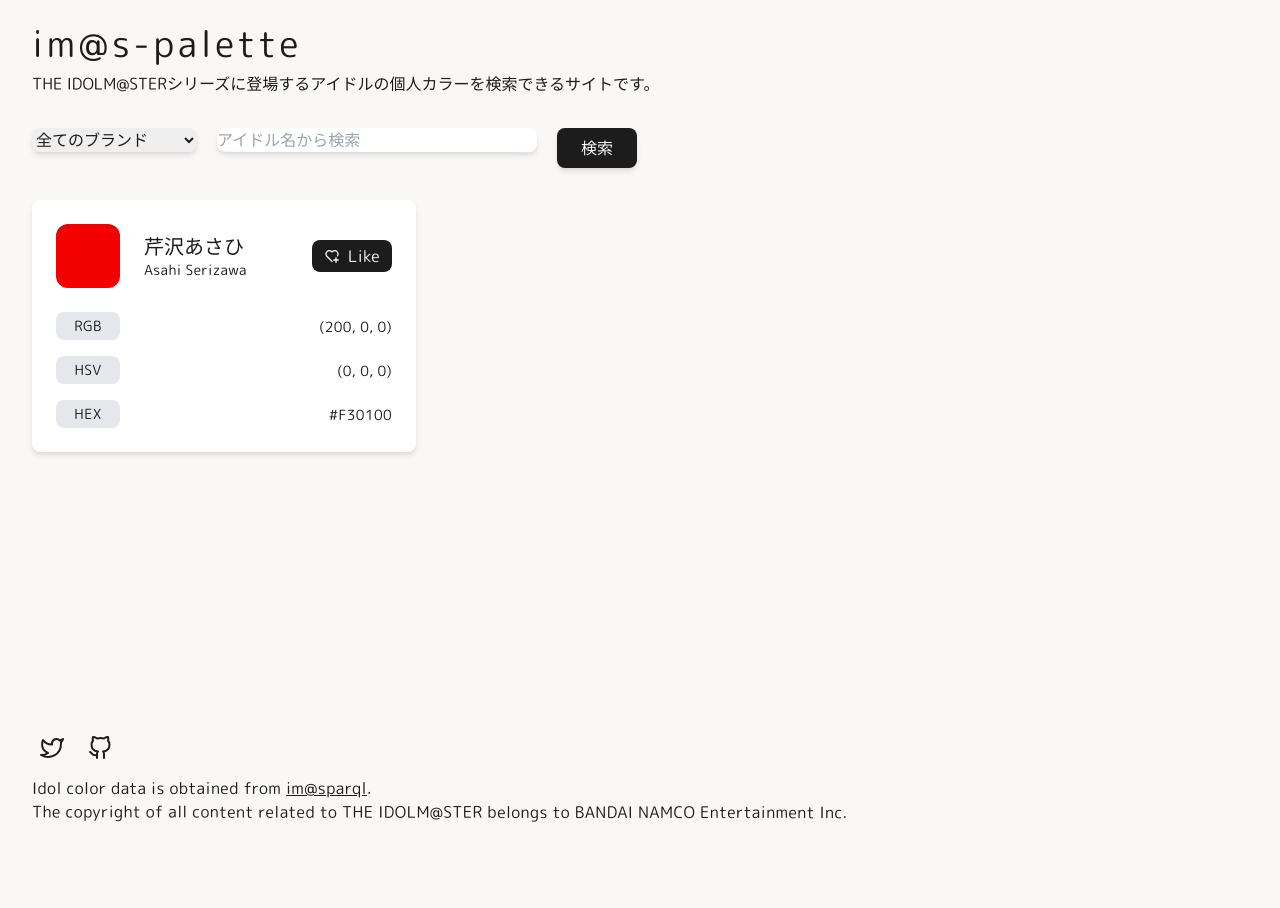
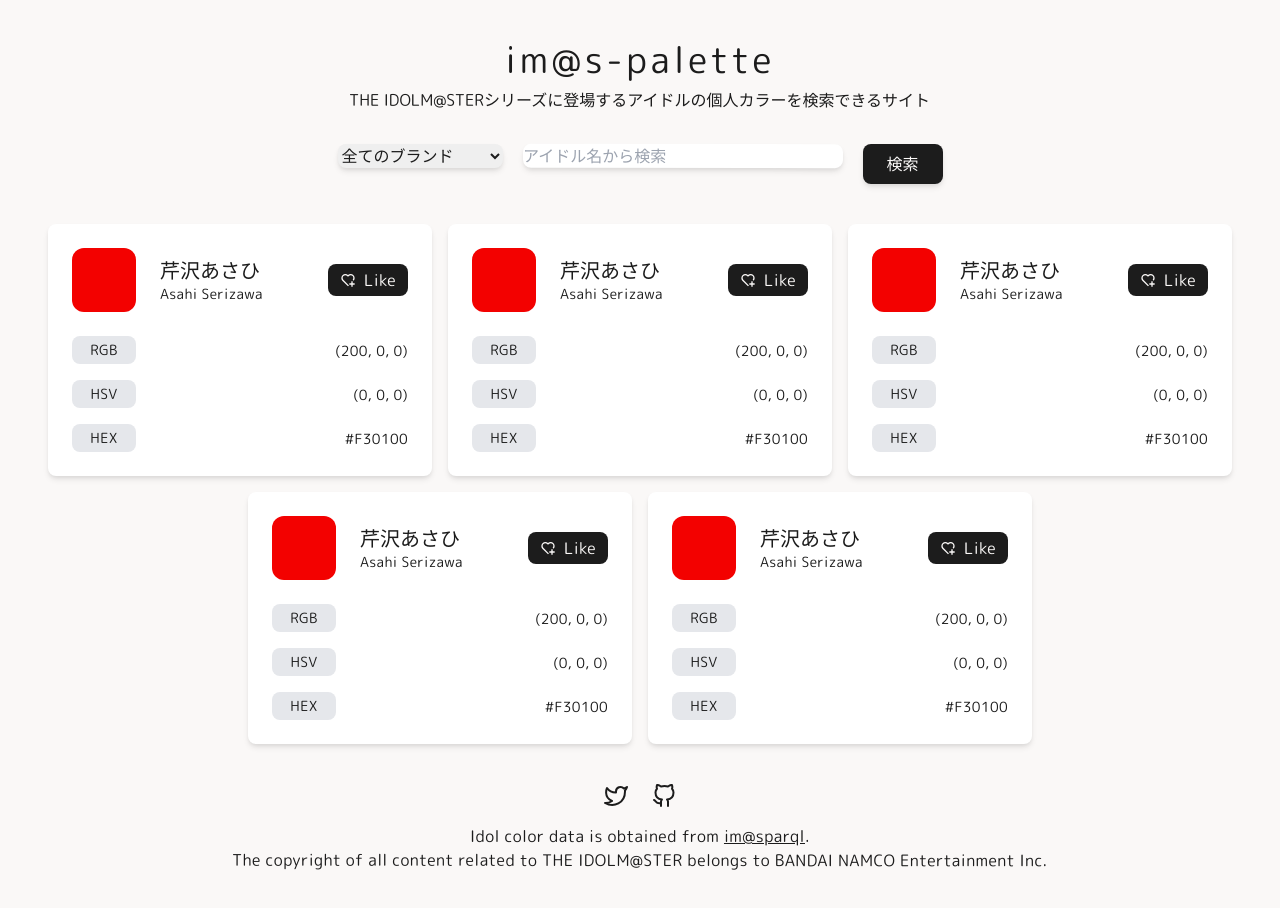
Before and after one commit to arrow2nd/imas-palette, a Next.js app: page / in a window 1280 px wide. Shown: the top 908 px of the page. Before the commit the page ends 848 px from the top, so only its background shows below. Built offline with nearby package versions, Linux system fonts and the light colour scheme; what @tailwindcss/custom-forms would draw is missing.

Commit message:
change: centering elements

```diff
--- /dev/null
+++ b/components/molecules/card-title.tsx
@@ -0,0 +1,17 @@
+import ColorSample from '../atoms/color-sample'
+import NameLabel from '../atoms/label/name-label'
+
+type Props = {
+  nameJa: string
+  nameEn: string
+  color: string
+}
+
+const CardTitle = ({ nameJa, nameEn, color }: Props) => (
+  <div className="flex flex-row items-center">
+    <ColorSample color={color} />
+    <NameLabel className="ml-6" nameJa={nameJa} nameEn={nameEn} />
+  </div>
+)
+
+export default CardTitle
--- a/components/molecules/search.tsx
+++ b/components/molecules/search.tsx
@@ -7,7 +7,7 @@
 }
 
 const Search = ({ className = '' }: Props) => (
-  <div className={`flex flex-row ${className}`}>
+  <div className={`flex flex-row flex-wrap ${className}`}>
     <Select />
     <Input className="ml-5" />
     <SearchButton className="ml-5" />
--- a/components/molecules/title.tsx
+++ /dev/null
@@ -1,16 +0,0 @@
-import TitleText from '../atoms/title-text'
-
-const Title = () => (
-  <div>
-    <a href="">
-      <TitleText text="im@s-palette" />
-    </a>
-    <p className="mt-2">
-      {
-        'THE IDOLM@STERシリーズに登場するアイドルの個人カラーを検索できるサイトです。'
-      }
-    </p>
-  </div>
-)
-
-export default Title
--- a/components/organisms/card.tsx
+++ b/components/organisms/card.tsx
@@ -1,6 +1,5 @@
-import ColorSample from '../atoms/color-sample'
-import NameLabel from '../atoms/label/name-label'
 import LikeButton from '../atoms/button/like-button'
+import CardTitle from '../molecules/card-title'
 import ColorInfo from './color-info'
 import { Idol } from '../../types/idol'
 
@@ -9,12 +8,9 @@
 }
 
 const Card = ({ idol }: Props) => (
-  <div className="w-96 p-6 rounded-lg shadow-md bg-white">
+  <div className="w-96 m-2 p-6 rounded-lg shadow-md bg-white">
     <div className="flex flex-row items-center justify-between">
-      <div className="flex flex-row items-center">
-        <ColorSample color={idol.hex} />
-        <NameLabel className="ml-6" nameJa={idol.nameJa} nameEn={idol.nameEn} />
-      </div>
+      <CardTitle nameJa={idol.nameJa} nameEn={idol.nameEn} color={idol.hex} />
       <LikeButton />
     </div>
     <div className="mt-6">
--- a/components/organisms/cards.tsx
+++ b/components/organisms/cards.tsx
@@ -11,7 +11,11 @@
   }
 
   return (
-    <div className="flex-1 mt-8">
+    <div className="flex flex-row flex-wrap justify-center mt-8">
+      <Card idol={idol} />
+      <Card idol={idol} />
+      <Card idol={idol} />
+      <Card idol={idol} />
       <Card idol={idol} />
     </div>
   )
--- a/components/organisms/footer.tsx
+++ b/components/organisms/footer.tsx
@@ -1,9 +1,9 @@
 import Links from '../molecules/links'
 
 const Footer = () => (
-  <div className="items-center tracking-wide mt-6">
+  <div className="flex flex-col items-center tracking-wide mt-8">
     <Links />
-    <div className="mt-4">
+    <div className="mt-4 text-center">
       <span>
         {'Idol color data is obtained from '}
         <a
--- a/components/organisms/header.tsx
+++ b/components/organisms/header.tsx
@@ -1,10 +1,17 @@
-import Title from '../molecules/title'
+import TitleText from '../atoms/title-text'
 import Search from '../molecules/search'
 
 const Header = () => {
   return (
-    <div>
-      <Title />
+    <div className="flex flex-col items-center">
+      <div className="text-center">
+        <a href="">
+          <TitleText text="im@s-palette" />
+        </a>
+        <p className="mt-2">
+          THE IDOLM@STERシリーズに登場するアイドルの個人カラーを検索できるサイト
+        </p>
+      </div>
       <Search className="mt-8" />
     </div>
   )
--- a/components/templates/home.tsx
+++ b/components/templates/home.tsx
@@ -4,9 +4,11 @@
 
 const Home = () => {
   return (
-    <div className="flex flex-col min-h-screen mx-8 my-6">
+    <div className="flex flex-col min-h-screen m-10">
       <Header />
-      <Cards />
+      <div className="flex-1">
+        <Cards />
+      </div>
       <Footer />
     </div>
   )
```
